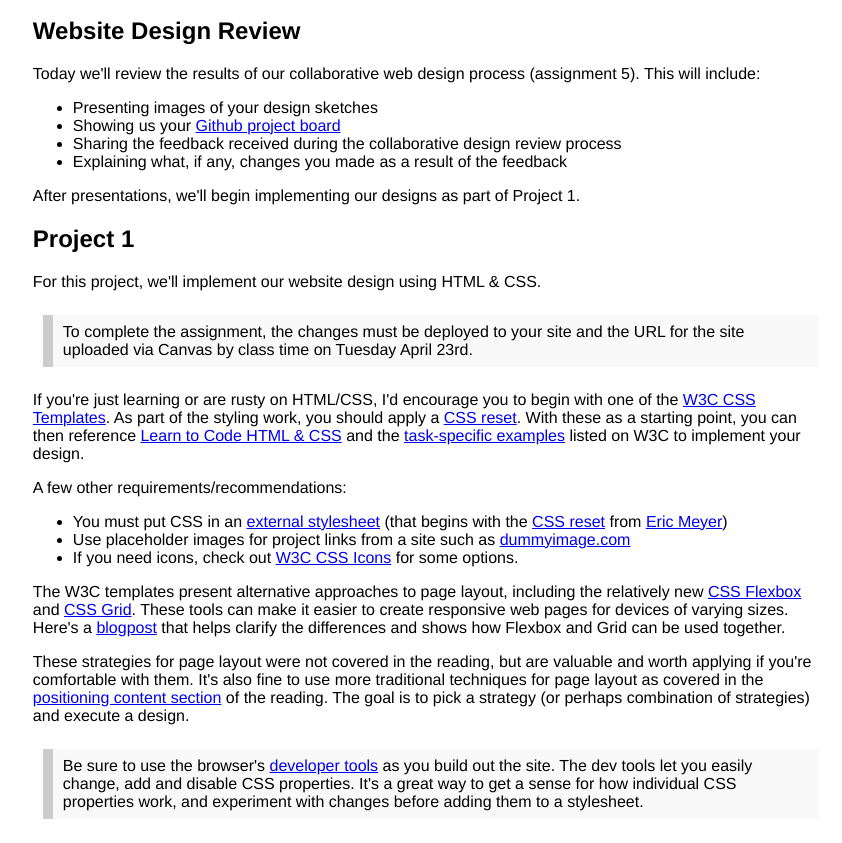
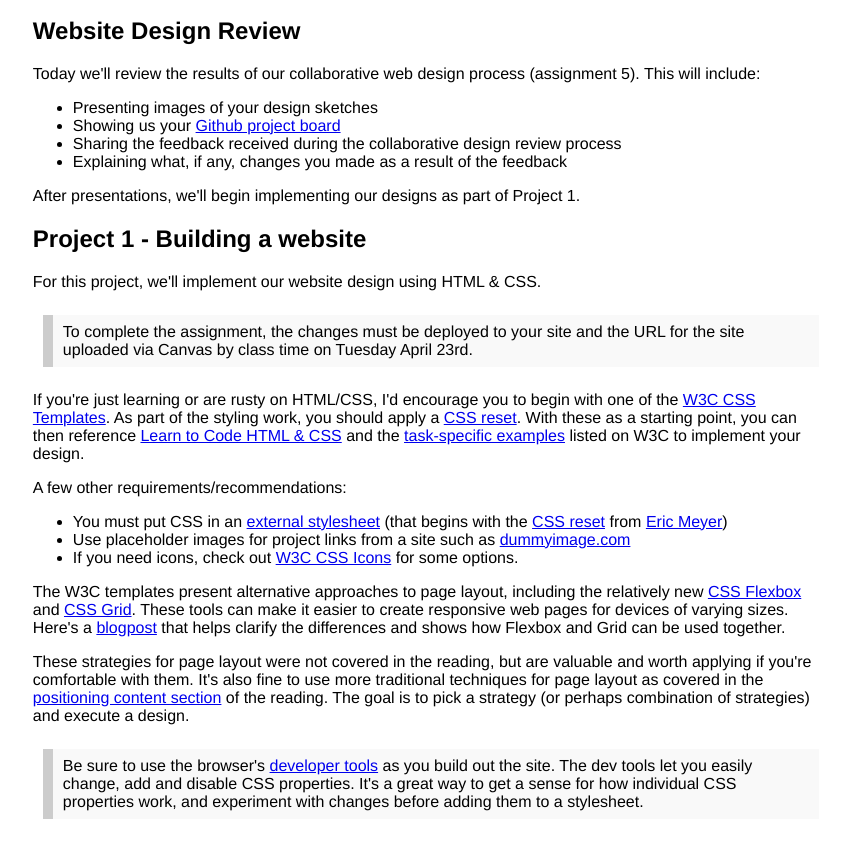
Before and after one commit to zstumgoren/data-driven-news, an Eleventy site: page bna/2019/day/5.md in a window 1280 px wide. Shown: the part 101-944 px from the top of the page, without its empty margins (209-1051 px from the left). Built offline with nearby package versions, Linux system fonts and the light colour scheme; Eleventy itself is replaced by a stand-in of ours; files that its build step writes are made by us from their sources.

Commit message:
Tweak header

```diff
--- a/bna/2019/day/5.md
+++ b/bna/2019/day/5.md
@@ -19,7 +19,7 @@ After presentations, we'll begin implementing our designs as part of Project 1.
 
 [Github project board]: https://help.github.com/en/articles/about-project-boards
 
-## Project 1
+## Project 1 - Building a website
 
 For this project, we'll implement our website design using HTML & CSS.
 
```
